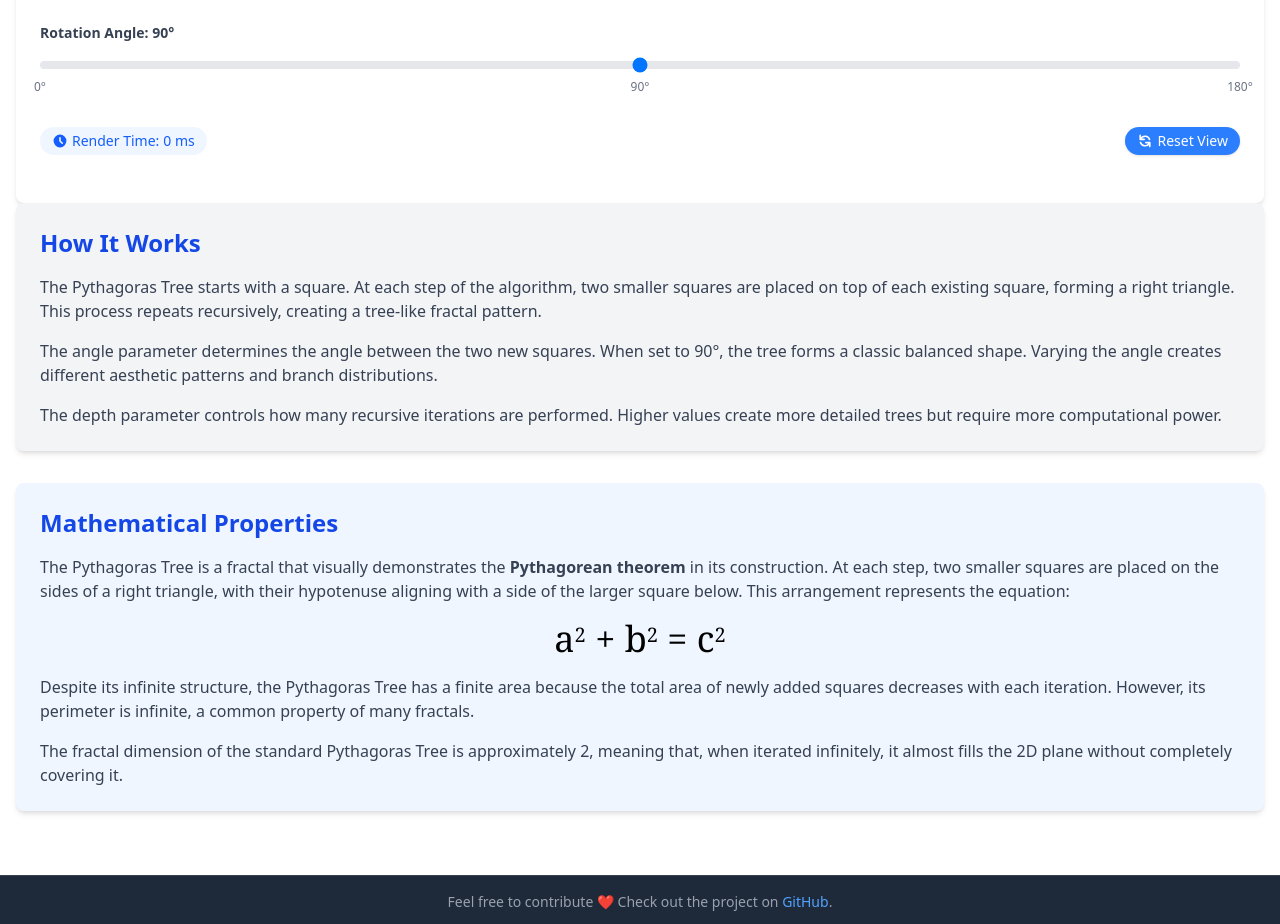
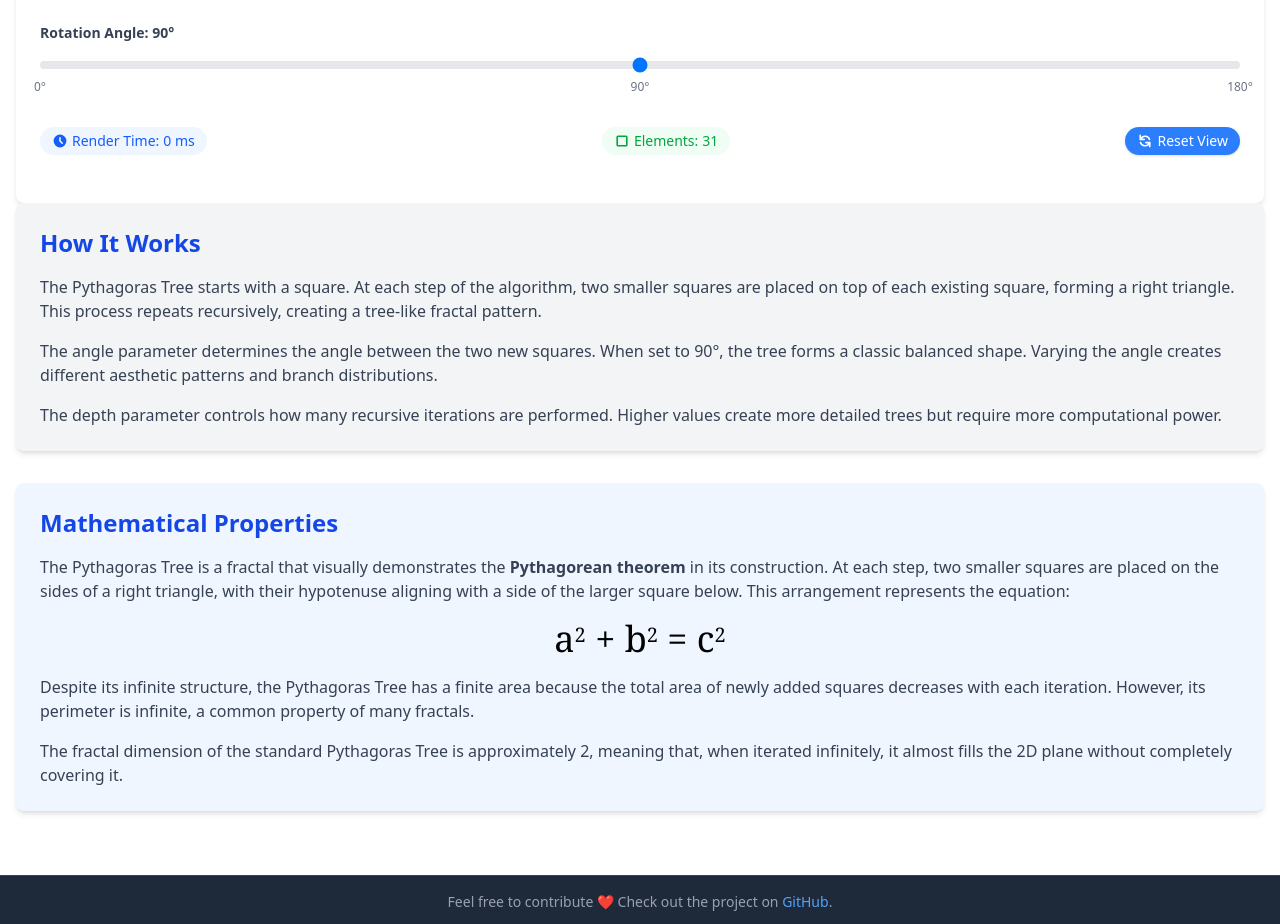
Before and after one commit to ebrancati/AlgorithmsVisualized, a React (Vite) app: page /fractals/pythagoras-tree in a window 1280 px wide. Shown: the part 960-1884 px from the top of the page. Built offline with nearby package versions, Linux system fonts and the light colour scheme.

Commit message:
add element count display to Pythagoras Tree visualization

```diff
--- a/src/pages/fractals/PythagorasTreePage.tsx
+++ b/src/pages/fractals/PythagorasTreePage.tsx
@@ -30,6 +30,7 @@ const PythagorasTreePage: React.FC = () => {
     // Refs for canvas and controls
     const canvasRef = useRef<HTMLCanvasElement>(null);
     const renderTimeRef = useRef<HTMLSpanElement>(null);
+    const elementsCountRef = useRef<HTMLSpanElement>(null);
     const containerRef = useRef<HTMLDivElement>(null);
     const resetButtonRef = useRef<HTMLButtonElement>(null);
 
@@ -64,7 +65,6 @@ const PythagorasTreePage: React.FC = () => {
         const ctx = canvas.getContext('2d');
         if (!ctx) return;
 
-        // Start timing for both paths
         const renderStartTime = performance.now();
 
         ctx.clearRect(0, 0, canvas.width, canvas.height);
@@ -74,6 +74,14 @@ const PythagorasTreePage: React.FC = () => {
 
         // Create unique cache key based on all parameters that affect rendering
         const cacheKey = `${currentDepthRef.current}_${currentAngleRef.current.toFixed(2)}_${canvas.width}_${canvas.height}_${panPosition.x.toFixed(0)}_${panPosition.y.toFixed(0)}_${scale.toFixed(2)}`;
+
+        const elementsCount = currentDepthRef.current === 0
+            ? 0
+            : Math.pow(2, currentDepthRef.current) - 1;
+
+        if (elementsCountRef.current) {
+            elementsCountRef.current.textContent = elementsCount.toLocaleString();
+        }
 
         // Check cache only if depth is >= 13
         if (shouldCache && treeCacheRef.current[cacheKey]) {
@@ -576,6 +584,13 @@ const PythagorasTreePage: React.FC = () => {
                             Render Time: <span ref={renderTimeRef} className="ml-1 font-medium">0 ms</span>
                         </div>
 
+                        <div className="px-3 py-1 bg-green-50 text-green-600 rounded-full inline-flex items-center text-sm">
+                            <svg xmlns="http://www.w3.org/2000/svg" className="h-4 w-4 mr-1" viewBox="0 0 20 20" fill="currentColor">
+                                <path fillRule="evenodd" d="M5 3a2 2 0 00-2 2v10a2 2 0 002 2h10a2 2 0 002-2V5a2 2 0 00-2-2H5zm0 2h10v10H5V5z" />
+                            </svg>
+                            Elements: <span ref={elementsCountRef} className="ml-1 font-medium">0</span>
+                        </div>
+
                         <button
                             ref={resetButtonRef}
                             onClick={handleResetView}
```
